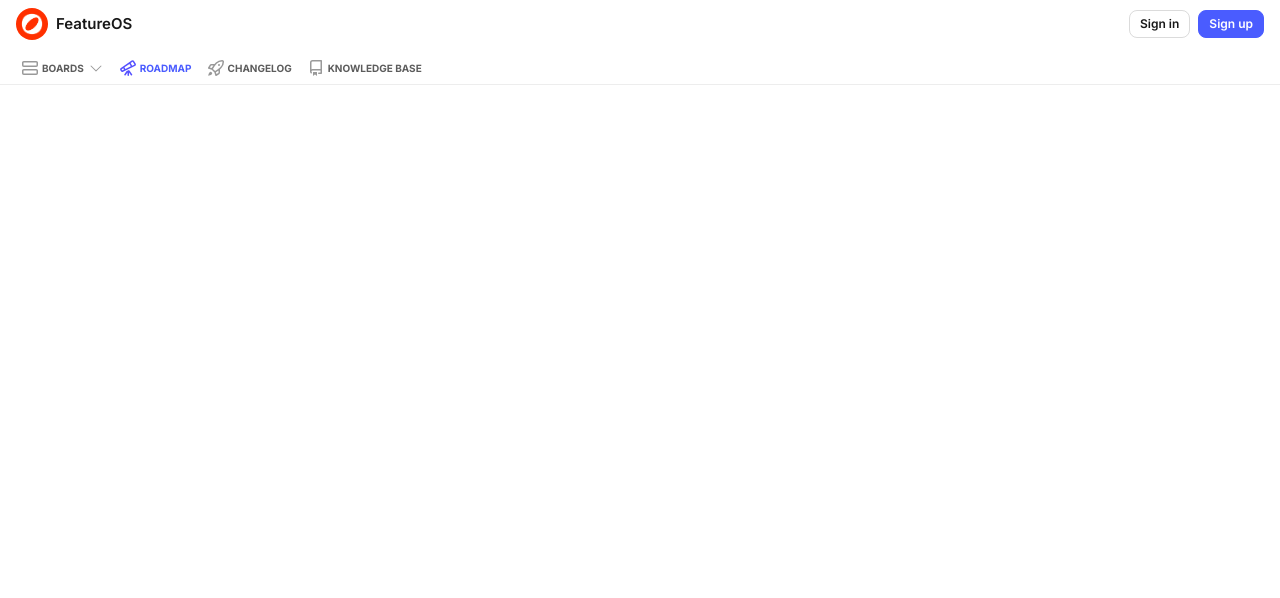
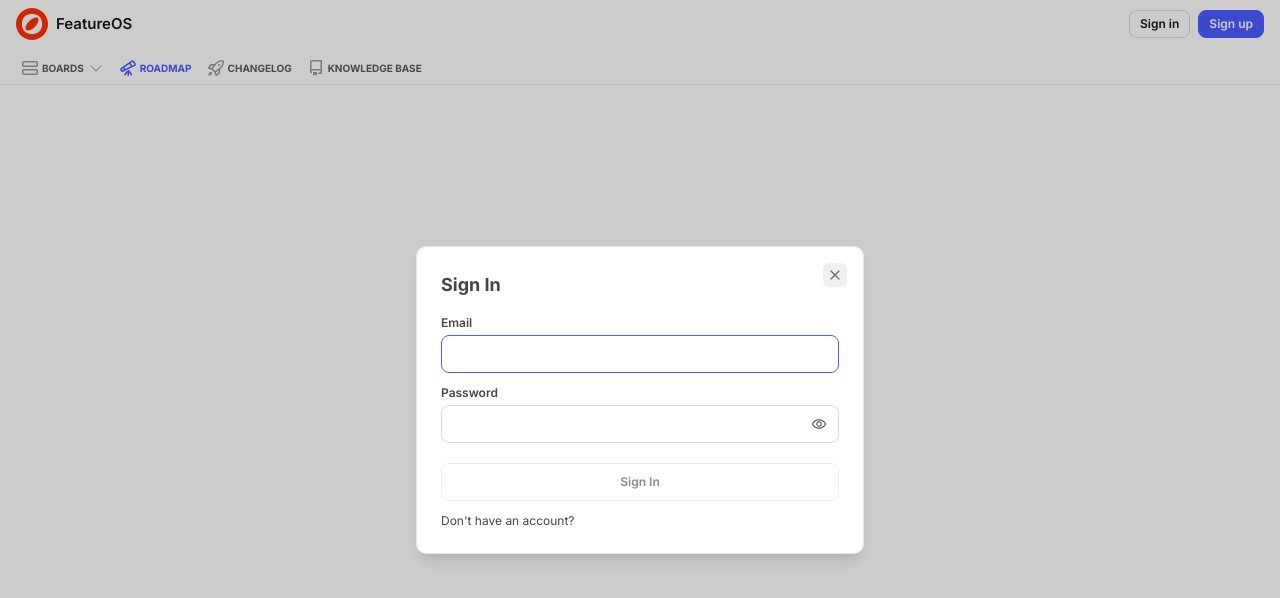
Before and after one commit to manishguhe301/skcript-assignment-repo, a Next.js app: page / in a window 1280 px wide. Both pictures are taken after a click on the button "Sign in". Shown: the top 598 px of the page. Built offline with nearby package versions, Linux system fonts and the light colour scheme.

Commit message:
feat: added auth form for sign up and sign in + added links for material symbols icons

```diff
--- a/app/layout.tsx
+++ b/app/layout.tsx
@@ -19,6 +19,20 @@ export default function RootLayout({
 }>) {
   return (
     <html lang='en'>
+      <head>
+        <link
+          href='https://fonts.googleapis.com/icon?family=Material+Icons'
+          rel='stylesheet'
+        ></link>
+        <link
+          href='https://fonts.googleapis.com/icon?family=Material+Icons+Outlined'
+          rel='stylesheet'
+        ></link>
+        <link
+          href='https://fonts.googleapis.com/css2?family=Material+Symbols+Outlined:opsz,wght,FILL,GRAD@24,100..700,0,0&display=optional'
+          rel='stylesheet'
+        ></link>
+      </head>
       <body className={`${inter.className} antialiased`}>{children}</body>
     </html>
   );
--- /dev/null
+++ b/components/AuthForm.tsx
@@ -0,0 +1,149 @@
+'use client';
+import React, { useState } from 'react';
+import { Spinner } from './Spinner';
+
+const AuthForm = ({
+  dialogType,
+  setDialogType,
+  setLoading,
+  loading,
+}: {
+  dialogType: 'signIn' | 'signUp' | null;
+  setDialogType: React.Dispatch<
+    React.SetStateAction<'signIn' | 'signUp' | null>
+  >;
+  loading: boolean;
+  setLoading: React.Dispatch<React.SetStateAction<boolean>>;
+}) => {
+  const [data, setData] = useState({
+    email: '',
+    password: '',
+    name: '',
+  });
+  const [showPassword, setShowPassword] = useState(false);
+
+  const handleSubmit = (e: React.FormEvent) => {
+    e.preventDefault();
+    setLoading(true);
+    setTimeout(() => {
+      setDialogType(null);
+      setLoading(false);
+    }, 20000);
+  };
+
+  return (
+    <form
+      onSubmit={handleSubmit}
+      className='w-full flex flex-col items-start gap-3'
+    >
+      {dialogType === 'signUp' && (
+        <div className='flex flex-col gap-1 w-full'>
+          <label
+            htmlFor='name'
+            className='text-xs font-semibold text-[#181818] opacity-80'
+          >
+            Name
+          </label>
+          <input
+            type='text'
+            name='name'
+            id='name'
+            value={data.name}
+            onChange={(e) => setData({ ...data, name: e.target.value })}
+            className='w-full px-3 py-[10px] border border-[hsla(0,0%,6%,0.15)] rounded-md text-[#181818] text-xs outline-none focus:border-[#4A5CFF] transition-all '
+            disabled={loading}
+          />
+        </div>
+      )}
+      <div className='flex flex-col gap-1 w-full'>
+        <label
+          htmlFor='email'
+          className='text-xs font-semibold text-[#181818] opacity-80'
+        >
+          Email
+        </label>
+        <input
+          type='email'
+          name='email'
+          id='email'
+          value={data.email}
+          onChange={(e) => setData({ ...data, email: e.target.value })}
+          className='w-full px-3 py-[10px] border border-[hsla(0,0%,6%,0.15)] rounded-md text-[#181818] text-xs outline-none focus:border-[#4A5CFF] transition-all'
+          disabled={loading}
+        />
+      </div>
+      <div className='flex flex-col gap-1 w-full relative'>
+        <label
+          htmlFor='password'
+          className='text-xs font-semibold text-[#181818] opacity-80'
+        >
+          Password
+        </label>
+        <div className='relative w-full'>
+          <input
+            type={showPassword ? 'text' : 'password'}
+            name='password'
+            id='password'
+            value={data.password}
+            onChange={(e) => setData({ ...data, password: e.target.value })}
+            className='w-full px-3 py-[10px] pr-10 border border-[hsla(0,0%,6%,0.15)] rounded-md text-[#181818] text-xs outline-none focus:border-[#4A5CFF] transition-all'
+            disabled={loading}
+          />
+          <span
+            className='absolute right-3 top-1/2 transform -translate-y-1/2 text-[#181818] opacity-70 !text-base cursor-pointer material-symbols-outlined'
+            onClick={() => setShowPassword(!showPassword)}
+          >
+            {showPassword ? 'visibility_off' : 'visibility'}
+          </span>
+        </div>
+      </div>
+      <button
+        className={`w-full mt-2 py-[10px] flex items-center justify-center border rounded-md text-xs font-semibold cursor-pointer transition-all ${
+          dialogType === 'signIn'
+            ? 'border-[hsla(0,0%,6%,0.15)] text-[#181818] hover:bg-[hsla(0,0%,6%,0.05)]'
+            : 'border-[#4A5CFF] bg-[#4A5CFF] text-[#fff] hover:bg-[#3B4AD9]'
+        } ${
+          loading ||
+          !data.email ||
+          !data.password ||
+          (dialogType === 'signUp' && !data.name)
+            ? 'opacity-50 cursor-not-allowed pointer-events-none'
+            : ''
+        } `}
+        disabled={
+          loading ||
+          !data.email ||
+          !data.password ||
+          (dialogType === 'signUp' && !data.name)
+        }
+      >
+        {loading ? (
+          <Spinner className='h-5 w-5 fill-[#4A5CFF]' />
+        ) : dialogType === 'signIn' ? (
+          'Sign In'
+        ) : (
+          'Sign Up'
+        )}
+      </button>
+
+      <p
+        className='text-xs text-[#181818] opacity-80 cursor-pointer hover:text-[#4A5CFF] transition-all hover:underline'
+        onClick={() => {
+          setDialogType(dialogType === 'signIn' ? 'signUp' : 'signIn');
+          setLoading(false);
+          setData({
+            email: '',
+            password: '',
+            name: '',
+          });
+        }}
+      >
+        {dialogType === 'signIn'
+          ? "Don't have an account? "
+          : 'Already have an account? '}
+      </p>
+    </form>
+  );
+};
+
+export default AuthForm;
--- a/components/Header.tsx
+++ b/components/Header.tsx
@@ -1,7 +1,16 @@
+'use client';
+import { DialogTrigger } from '@radix-ui/react-dialog';
 import Image from 'next/image';
-import React from 'react';
+import React, { useState } from 'react';
+import { Dialog, DialogContent, DialogTitle } from './ui/dialog';
+import AuthForm from './AuthForm';
 
 const Header = () => {
+  const [dialogType, setDialogType] = useState<'signIn' | 'signUp' | null>(
+    null
+  );
+  const [loading, setLoading] = useState(false);
+
   return (
     <div className=' border-b border-[#EDEDED]'>
       <div className='max-w-[80rem] mx-auto px-4 py-2'>
@@ -19,12 +28,26 @@ const Header = () => {
             </p>
           </div>
           <div className=' flex items-center gap-2'>
-            <button className='px-[10px] py-[5px] flex items-center justify-center border border-[hsla(0,0%,6%,0.15)] text-[#181818] rounded-md text-xs cursor-pointer font-semibold '>
-              Sign in
-            </button>
-            <button className='px-[10px] py-[5px] flex items-center justify-center border border-[#4A5CFF] bg-[#4A5CFF] text-[#fff] rounded-md text-xs cursor-pointer font-semibold '>
-              Sign up
-            </button>
+            <Dialog>
+              <DialogTrigger asChild>
+                <button
+                  className='px-[10px] py-[5px] flex items-center justify-center border border-[hsla(0,0%,6%,0.15)] text-[#181818] rounded-md text-xs cursor-pointer font-semibold '
+                  onClick={() => setDialogType('signIn')}
+                >
+                  Sign in
+                </button>
+              </DialogTrigger>
+            </Dialog>
+            <Dialog>
+              <DialogTrigger asChild>
+                <button
+                  className='px-[10px] py-[5px] flex items-center justify-center border border-[#4A5CFF] bg-[#4A5CFF] text-[#fff] rounded-md text-xs cursor-pointer font-semibold '
+                  onClick={() => setDialogType('signUp')}
+                >
+                  Sign up
+                </button>
+              </DialogTrigger>
+            </Dialog>
           </div>
         </div>
         <div className='flex items-center gap-1 pt-5'>
@@ -47,6 +70,25 @@ const Header = () => {
           </div>
         </div>
       </div>
+      <Dialog
+        open={dialogType !== null}
+        onOpenChange={(open) => {
+          if (loading) return;
+          if (!open) setDialogType(null);
+        }}
+      >
+        <DialogContent className='w-[28rem]'>
+          <DialogTitle className=' text-lg font-bold !text-[#181818] opacity-80'>
+            {dialogType === 'signIn' ? 'Sign In' : 'Sign Up'}
+          </DialogTitle>
+          <AuthForm
+            dialogType={dialogType}
+            setDialogType={setDialogType}
+            setLoading={setLoading}
+            loading={loading}
+          />
+        </DialogContent>
+      </Dialog>
     </div>
   );
 };
--- /dev/null
+++ b/components/Spinner.tsx
@@ -0,0 +1,28 @@
+import { cn } from '@/lib/utils';
+
+export const Spinner = ({ className }: { className?: string }) => {
+  return (
+    <div>
+      <svg
+        aria-hidden='true'
+        className={cn(
+          'inline w-8 h-8 text-gray-200 animate-spin dark:text-gray-600 fill-gray-600 dark:fill-gray-300 ',
+          className
+        )}
+        viewBox='0 0 100 101'
+        fill='none'
+        xmlns='http://www.w3.org/2000/svg'
+      >
+        <path
+          d='M100 50.5908C100 78.2051 77.6142 100.591 50 100.591C22.3858 100.591 0 78.2051 0 50.5908C0 22.9766 22.3858 0.59082 50 0.59082C77.6142 0.59082 100 22.9766 100 50.5908ZM9.08144 50.5908C9.08144 73.1895 27.4013 91.5094 50 91.5094C72.5987 91.5094 90.9186 73.1895 90.9186 50.5908C90.9186 27.9921 72.5987 9.67226 50 9.67226C27.4013 9.67226 9.08144 27.9921 9.08144 50.5908Z'
+          fill='currentColor'
+        />
+        <path
+          d='M93.9676 39.0409C96.393 38.4038 97.8624 35.9116 97.0079 33.5539C95.2932 28.8227 92.871 24.3692 89.8167 20.348C85.8452 15.1192 80.8826 10.7238 75.2124 7.41289C69.5422 4.10194 63.2754 1.94025 56.7698 1.05124C51.7666 0.367541 46.6976 0.446843 41.7345 1.27873C39.2613 1.69328 37.813 4.19778 38.4501 6.62326C39.0873 9.04874 41.5694 10.4717 44.0505 10.1071C47.8511 9.54855 51.7191 9.52689 55.5402 10.0491C60.8642 10.7766 65.9928 12.5457 70.6331 15.2552C75.2735 17.9648 79.3347 21.5619 82.5849 25.841C84.9175 28.9121 86.7997 32.2913 88.1811 35.8758C89.083 38.2158 91.5421 39.6781 93.9676 39.0409Z'
+          fill='currentFill'
+        />
+      </svg>
+      <span className='sr-only'>Loading...</span>
+    </div>
+  );
+};
```
